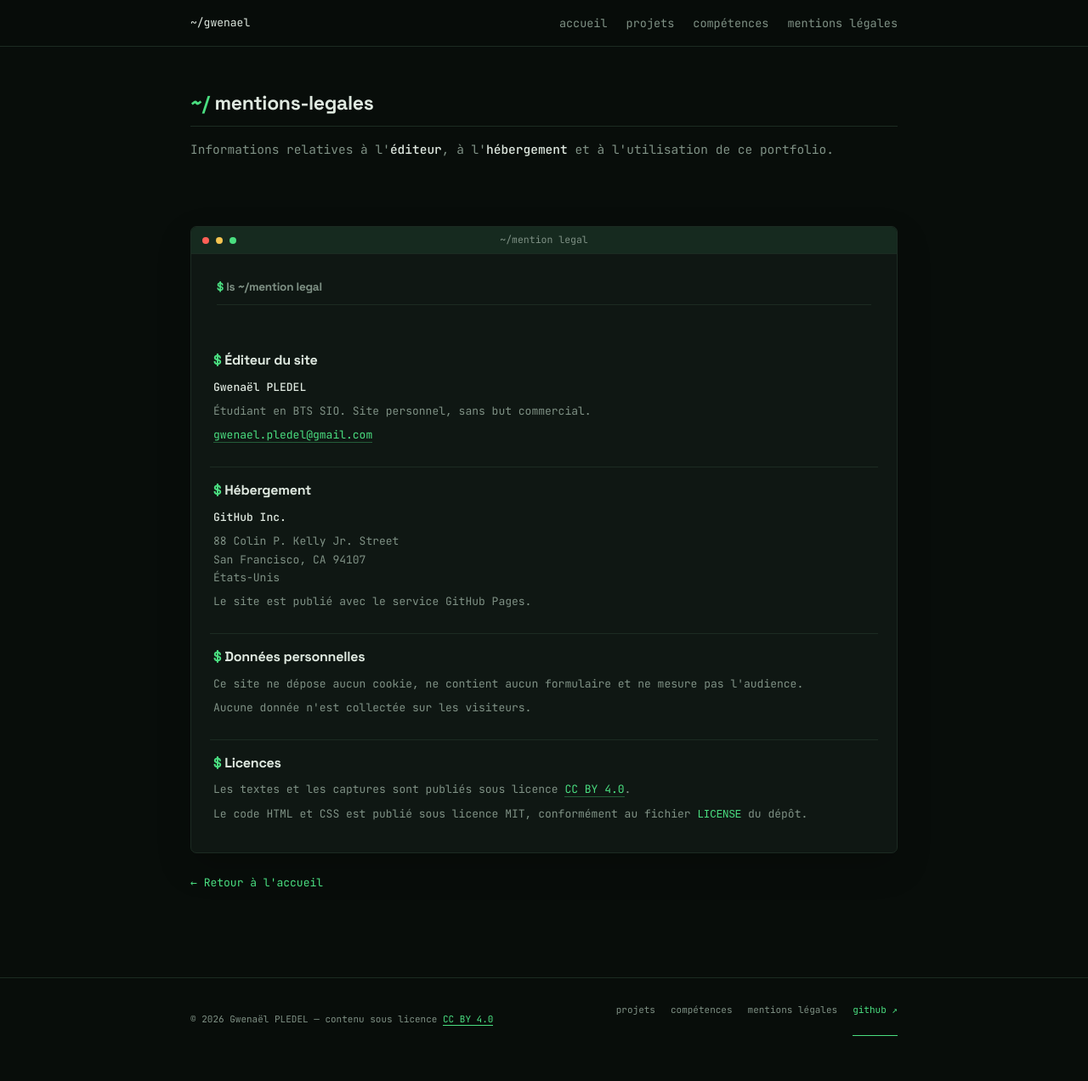
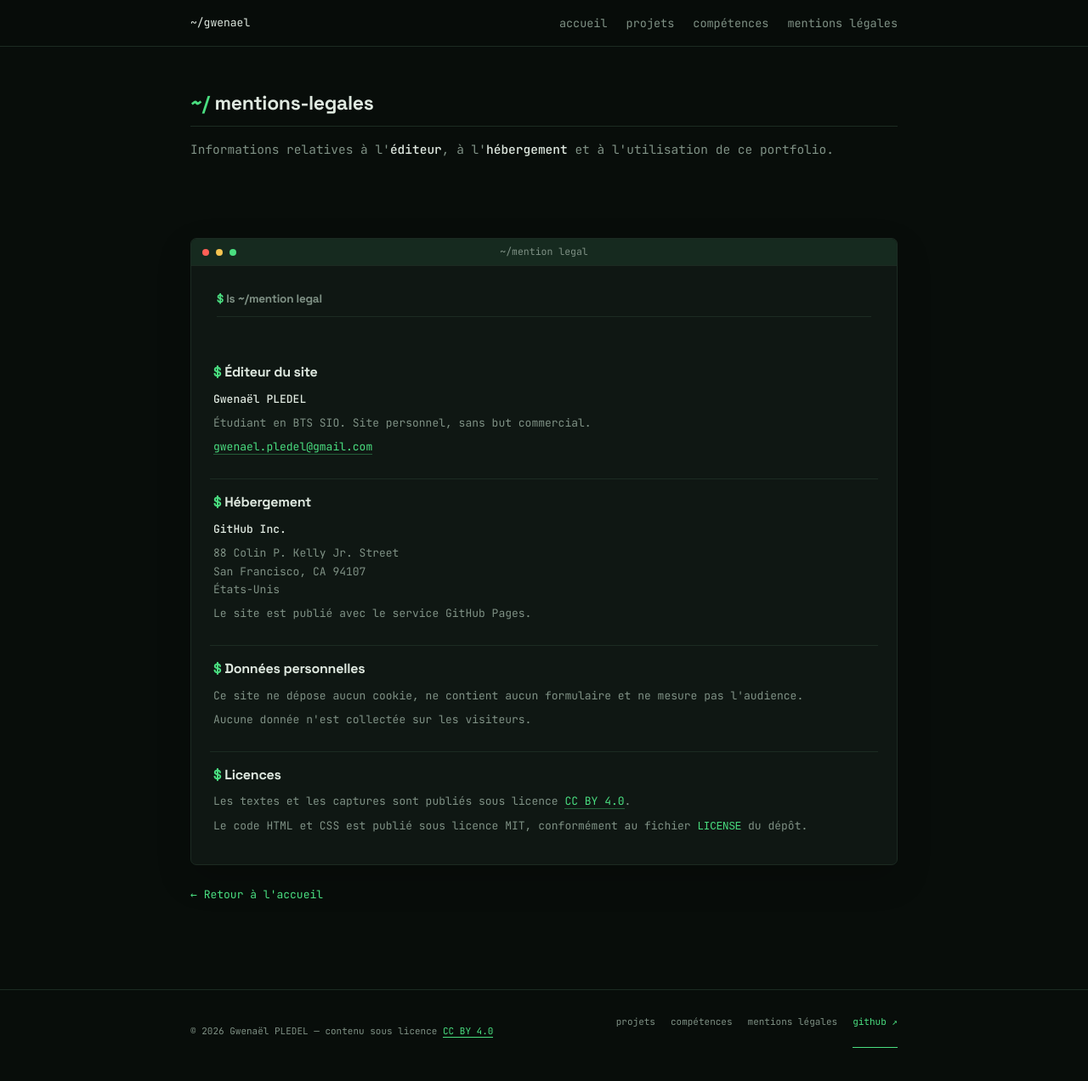
Before and after one commit to vzsca/Portfolio-Gwenael, a Jekyll site: the page built from mentions-legales.md, in a window 1280 px wide and 1273 px high. Shown: the whole window at 85% size. Built offline with Jekyll 4.4.1, drawn with Linux system fonts in a browser that asks for light colours.

Commit message:
Slightly increase legal section spacing

```diff
--- a/css/style.css
+++ b/css/style.css
@@ -133,7 +133,7 @@ main > article img { display: block; max-width: 100%; height: auto; border: 1px
 .legal-page-heading { width: calc(100% - 40px); max-width: 832px; margin: 52px auto 0; padding: 0; }
 #mentions-legales { width: calc(100% - 40px); max-width: 832px; margin: 52px auto 0; }
 #mentions-legales h2 { margin-bottom: 14px; }
-#mentions-legales + .legal-terminal { margin-top: 76px; }
+#mentions-legales + .legal-terminal { margin-top: 90px; }
 .legal-page-heading h1 { font: 700 clamp(31px, 4vw, 43px)/1.2 var(--display); letter-spacing: -.025em; margin: 12px 0; }
 .legal-page-heading > p:last-child { color: var(--muted); font-size: 14.5px; line-height: 1.85; margin: 0; }
 .legal-terminal { width: calc(100% - 40px); max-width: 832px; margin: 38px auto 0; box-shadow: 0 16px 40px rgba(0,0,0,.18); }
```
